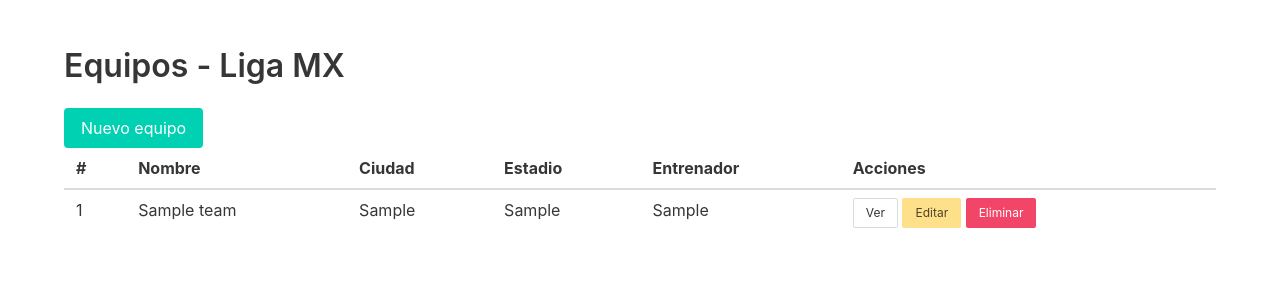
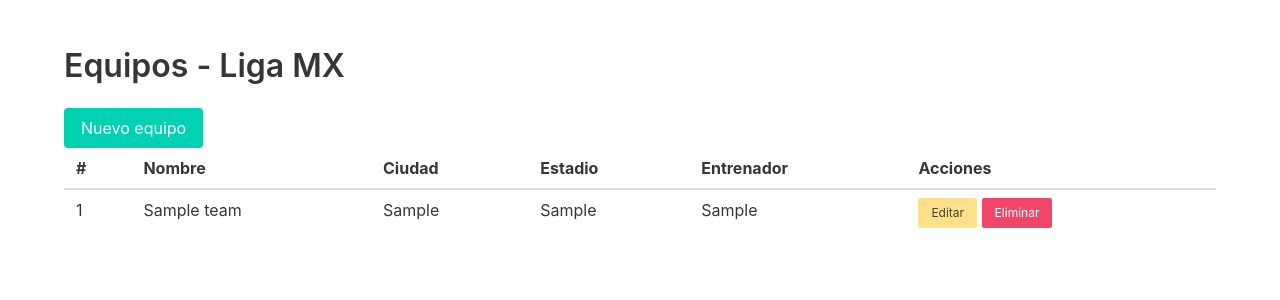
Before and after one commit to juanpablosanchezmata/crud_futbol, a Flask app: page / in a window 1280 px wide. Shown: the top 300 px of the page. Run offline with Flask 3, Linux system fonts and the light colour scheme; tables that the repository leaves empty hold one stand-in row (values such as "Sample post").

Commit message:
commit final

```diff
--- a/templates/index.html
+++ b/templates/index.html
@@ -21,7 +21,6 @@
         <td>{{ e.estadio }}</td>
         <td>{{ e.entrenador }}</td>
         <td>
-          <a class="button is-small" href="{{ url_for('show_equipo', id=e.id) }}">Ver</a>
           <a class="button is-small is-warning" href="{{ url_for('edit_equipo', id=e.id) }}">Editar</a>
           <form style="display:inline" method="post" action="{{ url_for('delete_equipo', id=e.id) }}">
             <button class="button is-small is-danger" type="submit" onclick="return confirm('¿Eliminar?')">Eliminar</button>
```
